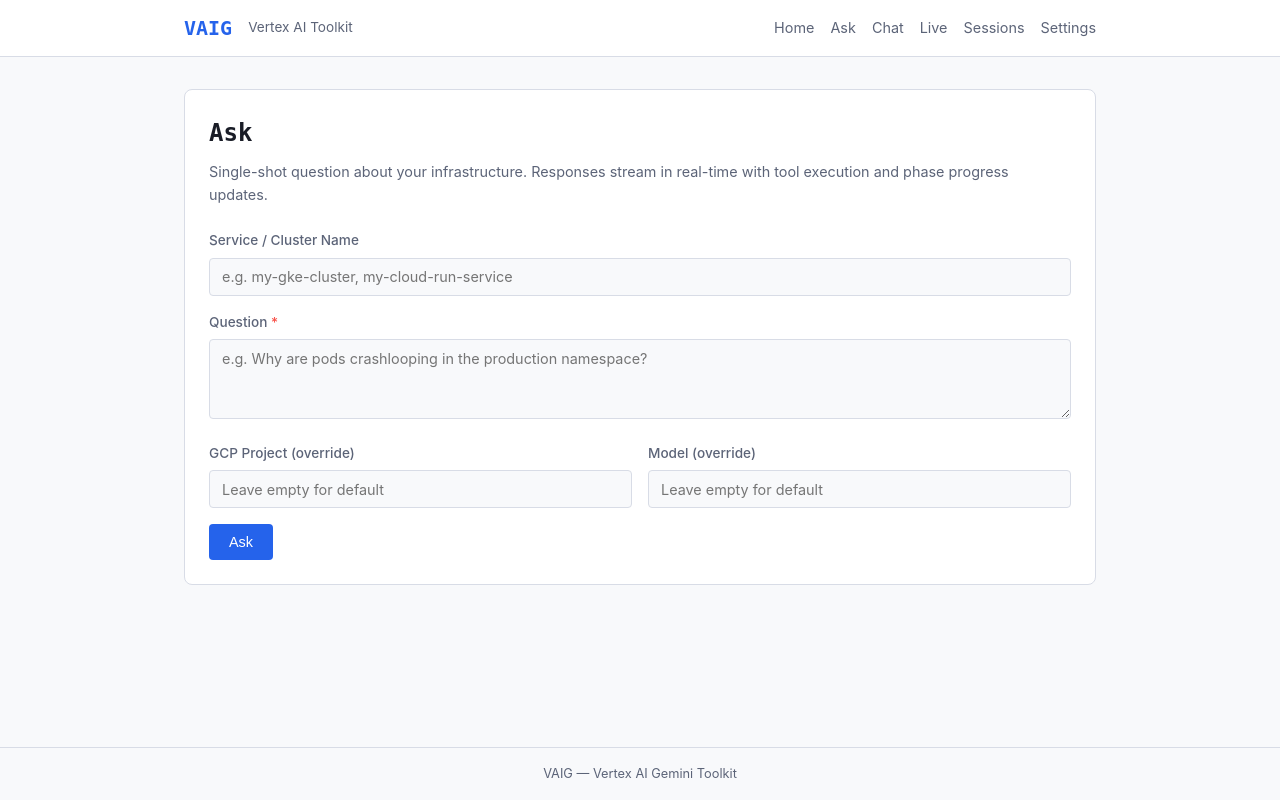
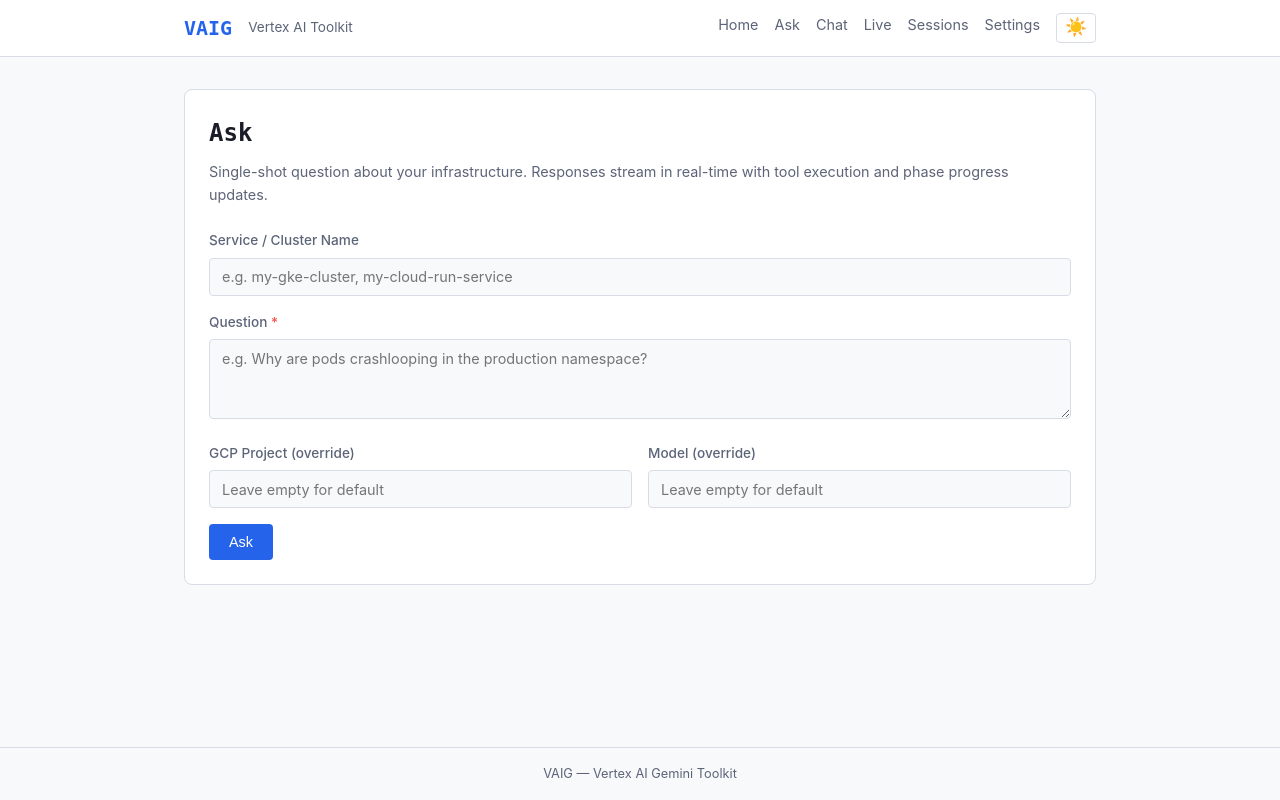
Before and after one commit to Isamel/vertex-ai-toolkit, a FastAPI app: template src/vaig/web/templates/ask.html in a window 1280 px wide. Run offline with FastAPI, Linux system fonts and the light colour scheme; the template is opened without the code that fills it, so the values that code supplies are empty; parts of the project's set-up code (start-up, migrations or seed data) failed here and were passed over.

Commit message:
feat(web): add dark/light theme toggle with OS preference detection

```diff
--- a/src/vaig/web/static/style.css
+++ b/src/vaig/web/static/style.css
@@ -274,9 +274,9 @@ footer {
     }
 }
 
-/* ── Light mode override ─────────────────────────────────── */
+/* ── Light mode override (OS preference) ─────────────────── */
 @media (prefers-color-scheme: light) {
-    :root {
+    :root:not([data-theme="dark"]) {
         --bg: #f8f9fb;
         --bg-primary: #f8f9fb;
         --bg-secondary: #ffffff;
@@ -290,8 +290,49 @@ footer {
         --surface: #ffffff;
     }
 
-    .spinner {
+    :root:not([data-theme="dark"]) .spinner {
         border-color: rgba(0, 0, 0, 0.15);
         border-top-color: var(--accent);
     }
 }
+
+/* ── Light mode override (manual toggle) ─────────────────── */
+[data-theme="light"] {
+    --bg: #f8f9fb;
+    --bg-primary: #f8f9fb;
+    --bg-secondary: #ffffff;
+    --bg-card: #ffffff;
+    --text: #1a1d27;
+    --text-primary: #1a1d27;
+    --text-secondary: #5c6478;
+    --border: #d8dce6;
+    --accent: #2563eb;
+    --accent-hover: #3b82f6;
+    --surface: #ffffff;
+}
+
+[data-theme="light"] .spinner {
+    border-color: rgba(0, 0, 0, 0.15);
+    border-top-color: var(--accent);
+}
+
+/* ── Theme toggle button ─────────────────────────────────── */
+.theme-toggle {
+    background: none;
+    border: 1px solid var(--border);
+    border-radius: calc(var(--radius) / 2);
+    color: var(--text-secondary);
+    cursor: pointer;
+    padding: 0.35rem 0.5rem;
+    font-size: 1.1rem;
+    line-height: 1;
+    transition: color 0.2s, border-color 0.2s;
+    display: inline-flex;
+    align-items: center;
+    justify-content: center;
+}
+
+.theme-toggle:hover {
+    color: var(--text-primary);
+    border-color: var(--accent);
+}
--- a/src/vaig/web/templates/base.html
+++ b/src/vaig/web/templates/base.html
@@ -8,6 +8,17 @@
     <script src="https://unpkg.com/htmx.org@2.0.4" integrity="sha384-HGfztofotfshcF7+8n44JQL2oJmowVChPTg48S+jvZoztPfvwD79OC/LTtG6dMp+" crossorigin="anonymous"></script>
     <script src="https://unpkg.com/htmx-ext-sse@2.2.2" integrity="sha384-fw+eTlCc7suMV9djDGPnMHEGOxBCKsfHmDlSx3mEBMI8GfEsPONPnYAvZRMQgmfR" crossorigin="anonymous"></script>
     {% block head %}{% endblock %}
+    <script>
+        // Apply theme BEFORE paint to prevent flash of wrong theme.
+        (function() {
+            var stored = localStorage.getItem('vaig-theme');
+            if (stored === 'dark' || stored === 'light') {
+                document.documentElement.setAttribute('data-theme', stored);
+            }
+            // If no stored preference, leave data-theme unset so
+            // @media (prefers-color-scheme) controls the theme.
+        })();
+    </script>
 </head>
 <body>
     <header>
@@ -21,6 +32,10 @@
                 <a href="/live" class="nav-link">Live</a>
                 <a href="/sessions" class="nav-link">Sessions</a>
                 <a href="/settings" class="nav-link">Settings</a>
+                <button type="button" class="theme-toggle" id="theme-toggle"
+                        aria-label="Toggle dark/light theme" title="Toggle theme">
+                    🌙
+                </button>
             </div>
         </nav>
     </header>
@@ -34,5 +49,47 @@
     </footer>
 
     {% block scripts %}{% endblock %}
+
+    <script>
+        // Theme toggle logic — runs after DOM is ready.
+        (function() {
+            var toggle = document.getElementById('theme-toggle');
+            if (!toggle) return;
+
+            function getEffectiveTheme() {
+                var stored = localStorage.getItem('vaig-theme');
+                if (stored === 'dark' || stored === 'light') return stored;
+                // Fall back to OS preference
+                if (window.matchMedia && window.matchMedia('(prefers-color-scheme: light)').matches) {
+                    return 'light';
+                }
+                return 'dark';
+            }
+
+            function updateIcon() {
+                toggle.textContent = getEffectiveTheme() === 'dark' ? '🌙' : '☀️';
+            }
+
+            toggle.addEventListener('click', function() {
+                var current = getEffectiveTheme();
+                var next = current === 'dark' ? 'light' : 'dark';
+                localStorage.setItem('vaig-theme', next);
+                document.documentElement.setAttribute('data-theme', next);
+                updateIcon();
+            });
+
+            // Sync icon on load
+            updateIcon();
+
+            // Listen for OS preference changes (only matters when no manual override)
+            if (window.matchMedia) {
+                window.matchMedia('(prefers-color-scheme: dark)').addEventListener('change', function() {
+                    if (!localStorage.getItem('vaig-theme')) {
+                        updateIcon();
+                    }
+                });
+            }
+        })();
+    </script>
 </body>
 </html>
```
